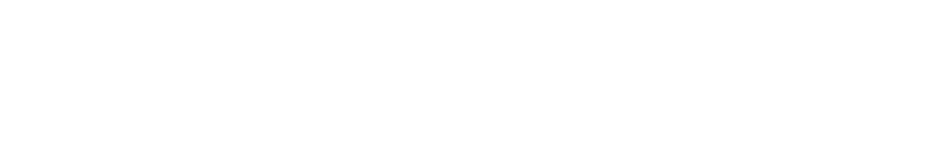
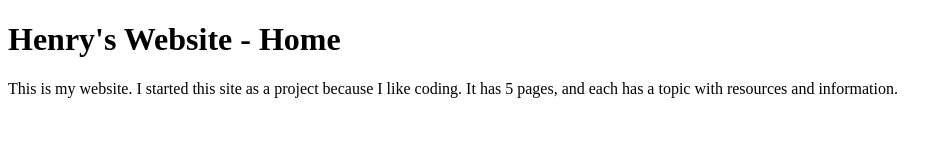
Before and after one commit to hkoder/my-website-V2, a plain HTML site: page index.html in a window 1280 px wide. Shown: the whole page, without its empty margins (0-952 px from the left). Drawn offline with Linux system fonts and the light colour scheme.

Commit message:
Update index.html

```diff
--- a/index.html
+++ b/index.html
@@ -1,5 +1,12 @@
 <!DOCTYPE html>
 <html lang="en-US">
-  <style></style>
-  <body></body>
+  <!---background-image: radial-gradient( circle farthest-corner at 92.3% 71.5%,  rgba(83,138,214,1) 0%, rgba(134,231,214,1) 90% );--->
+  <head>
+    <title>Henry's Website - Home</title>
+    <style></style>
+  </head>
+  <body>
+    <h1>Henry's Website - Home</h1>
+    <p>This is my website. I started this site as a project because I like coding. It has 5 pages, and each has a topic with resources and information.</p>
+  </body>
 </html>
```
